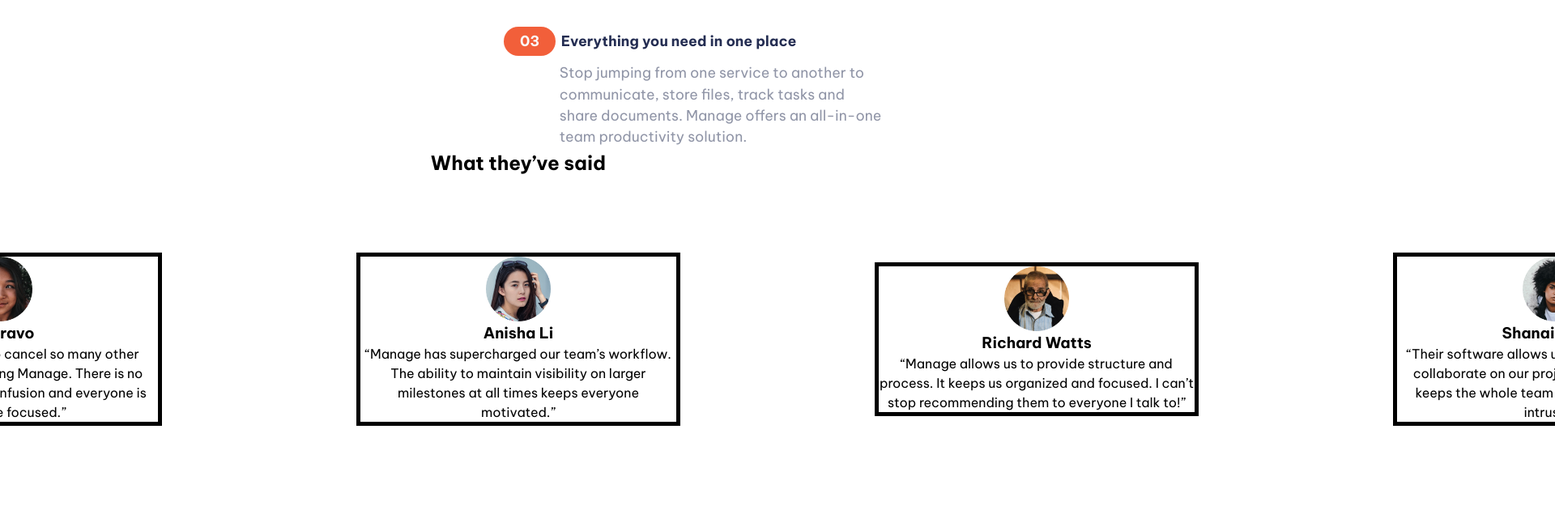
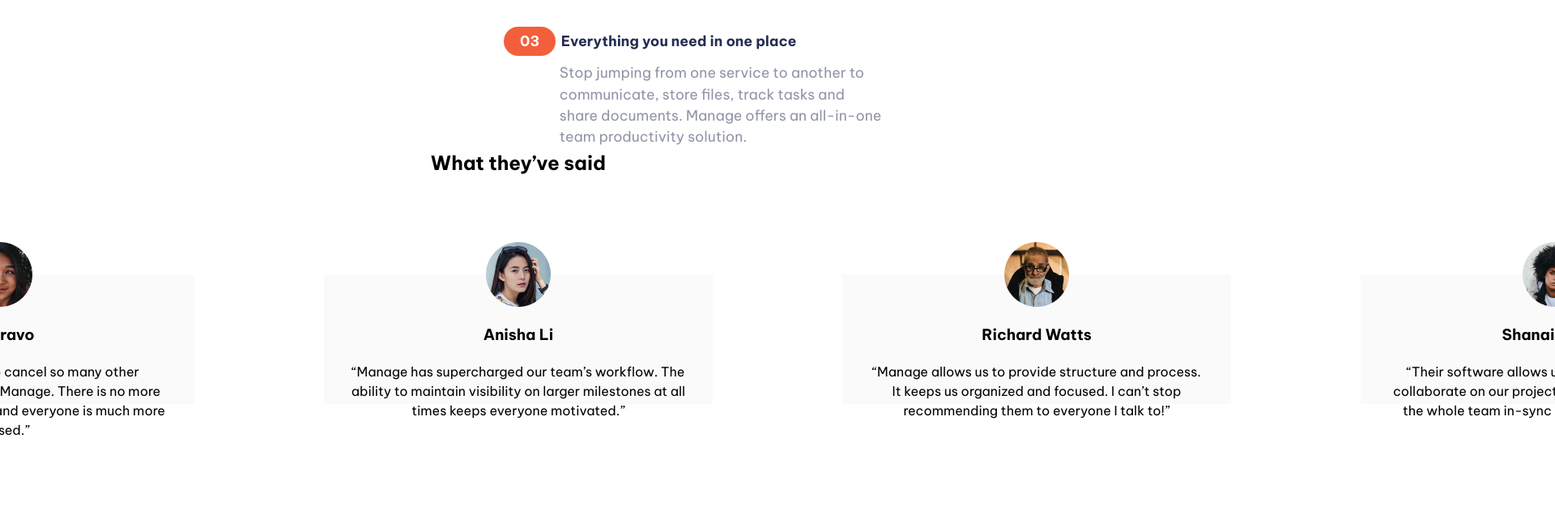
Before and after one commit to Keegs-Fontaine/FrontendMentor-manage-landing-page, a plain HTML site: page index.html in a window 1280 px wide. Shown: the part 1190-1815 px from the top of the page at 81% size, 1920 px wide, since content can reach past the window. Drawn offline with Linux system fonts and the light colour scheme.

Commit message:
Added start of card styling

```diff
--- a/scss/components/_carousel.scss
+++ b/scss/components/_carousel.scss
@@ -11,6 +11,8 @@
   }
 
   .card {
+    $img-box-size: 5rem;
+
     @include flex(column);
     position: absolute;
     top: 50%;
@@ -18,9 +20,11 @@
     transform: translate(-50%, -50%);
     min-width: 20rem;
     width: 80vw;
-    max-width: 25rem;
+    max-width: 30rem;
+    height: 10rem;
+    padding-inline: 2rem;
     text-align: center;
-    border: 5px solid black;
+    background-color: $clr-neutral-999;
 
     @for $i from 1 through 4 {
       &:nth-child(#{$i}) {
@@ -29,7 +33,12 @@
     }
 
     &__img {
-      width: 5rem;
+      width: $img-box-size;
+      transform: translateY(calc($img-box-size / -2));
+    }
+
+    &__name {
+      transform: translateY(calc($img-box-size / -4));
     }
   }
 
```
Also changed, not shown: css/styles.css, 1 other file.
